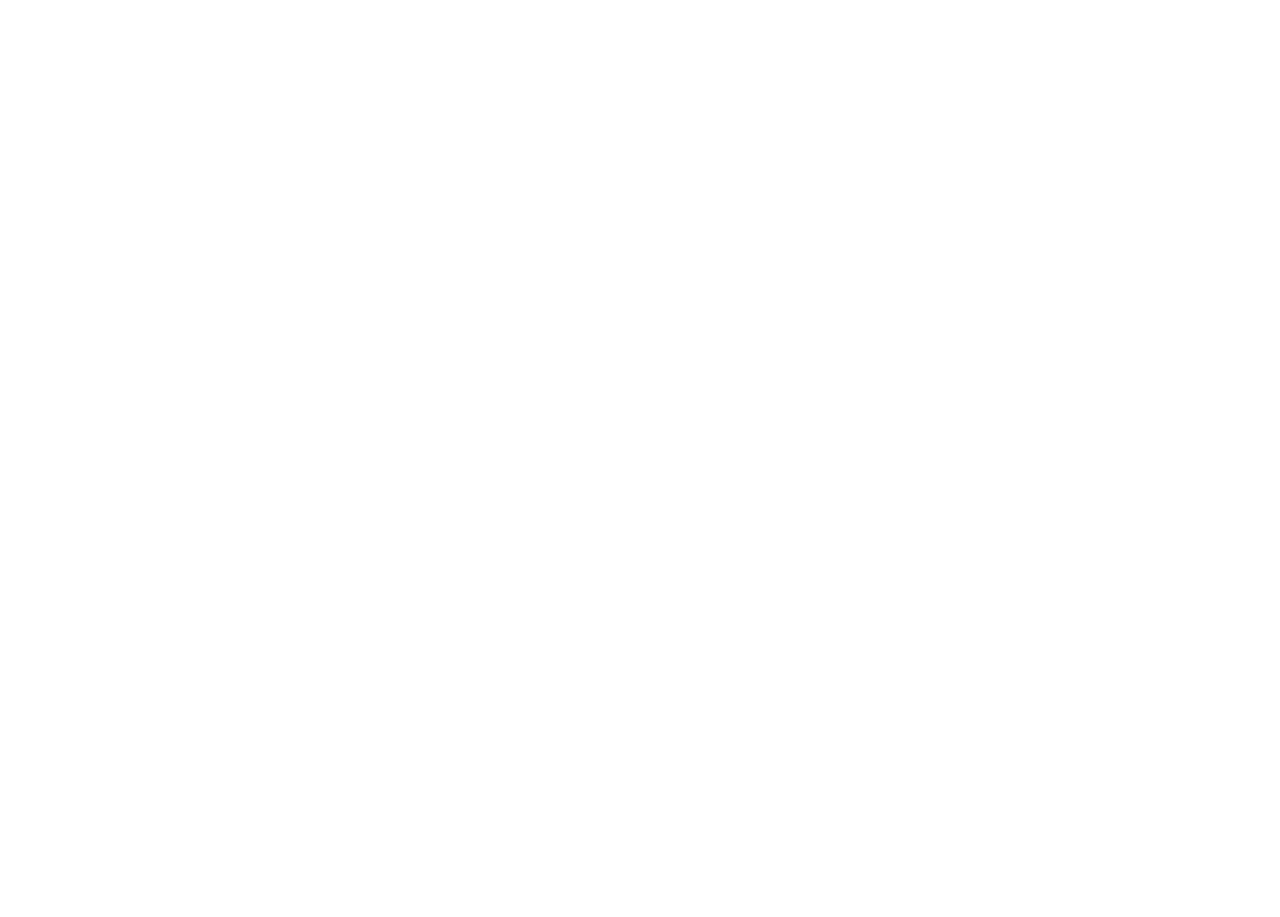
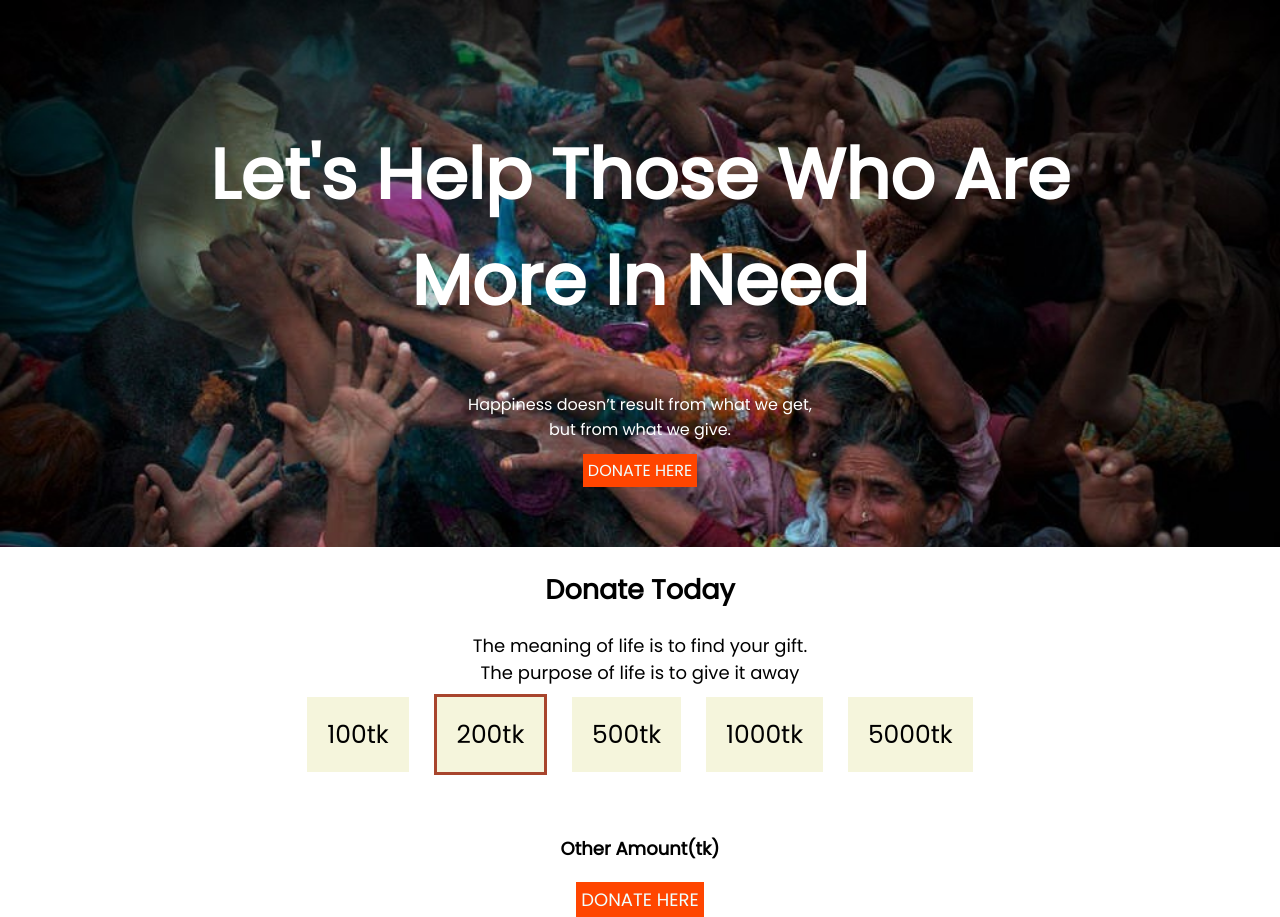
Before and after one commit to MdRafi0198/donate-today-repo, a plain HTML site: page index.html in a window 1280 px wide. Before the commit the page ends 800 px from the top, so only its background shows below. Drawn offline with Linux system fonts and the light colour scheme.

Commit message:
background

```diff
--- a/index.html
+++ b/index.html
@@ -5,12 +5,39 @@
     <meta charset="UTF-8">
     <meta http-equiv="X-UA-Compatible" content="IE=edge">
     <meta name="viewport" content="width=device-width, initial-scale=1.0">
+    <link rel="preconnect" href="https://fonts.googleapis.com">
+    <link rel="preconnect" href="https://fonts.gstatic.com" crossorigin>
+    <link href="https://fonts.googleapis.com/css2?family=Poppins&display=swap" rel="stylesheet">
     <link rel="stylesheet" href="style.css">
     <title>Donate Today</title>
 </head>
 
 <body>
+    <section class="bg-image">
+        <div class="bg-text">
+            <h1> Let's Help Those Who Are <br> More In Need</h1>
+            <p>Happiness doesn’t result from what we get,<br> but from what we give. </p>
+            <a class="donate-button" target="_blank" href="">DONATE HERE</a>
+            </a>
+        </div>
+    </section>
 
+    <section>
+        <div class="donate-today">
+            <h2>Donate Today</h2>
+            <p>The meaning of life is to find your gift. <br> The purpose of life is to give it away </p>
+            <div class="amount">
+                <a class="amount-quantity" href="">100tk</a>
+                <a class="amount-quantity-red" href="">200tk</a>
+                <a class="amount-quantity" href="">500tk</a>
+                <a class="amount-quantity" href="">1000tk</a>
+                <a class="amount-quantity" href="">5000tk</a>
+            </div> <br>
+            <h4>Other Amount(tk)</h4>
+            <a class="donate-button" target="_blank" href="">DONATE HERE</a>
+            <a href=""></a>
+        </div>
+    </section>
 </body>
 
 </html>
--- a/style.css
+++ b/style.css
@@ -0,0 +1,58 @@
+body {
+    font-family: 'Poppins', sans-serif;
+    margin: 0;
+}
+
+h1 {
+    font-size: 70px;
+}
+
+.bg-image {
+    background-image: url(images/donation6.jpg);
+    background-size: 100%;
+}
+
+.bg-image {
+    text-align: center;
+    text-size-adjust: 40px;
+    padding: 5%;
+    color: white;
+}
+
+.donate-button {
+    text-decoration: dotted;
+    background-color: orangered;
+    padding: 5px;
+    color: azure;
+}
+
+.donate-today {
+    text-align: center;
+    font-size: large;
+}
+
+.amount {
+    text-align: center;
+    margin: 30px;
+}
+
+.amount-quantity {
+    font-size: 25px;
+    width: 300px;
+    margin: 10px;
+    padding: 20px;
+    color: black;
+    text-decoration: none;
+    background-color: beige;
+}
+
+.amount-quantity-red {
+    font-size: 25px;
+    width: 300px;
+    margin: 10px;
+    padding: 20px;
+    color: black;
+    text-decoration: none;
+    background-color: beige;
+    border: rgb(168, 69, 45) solid 3px;
+}
```
